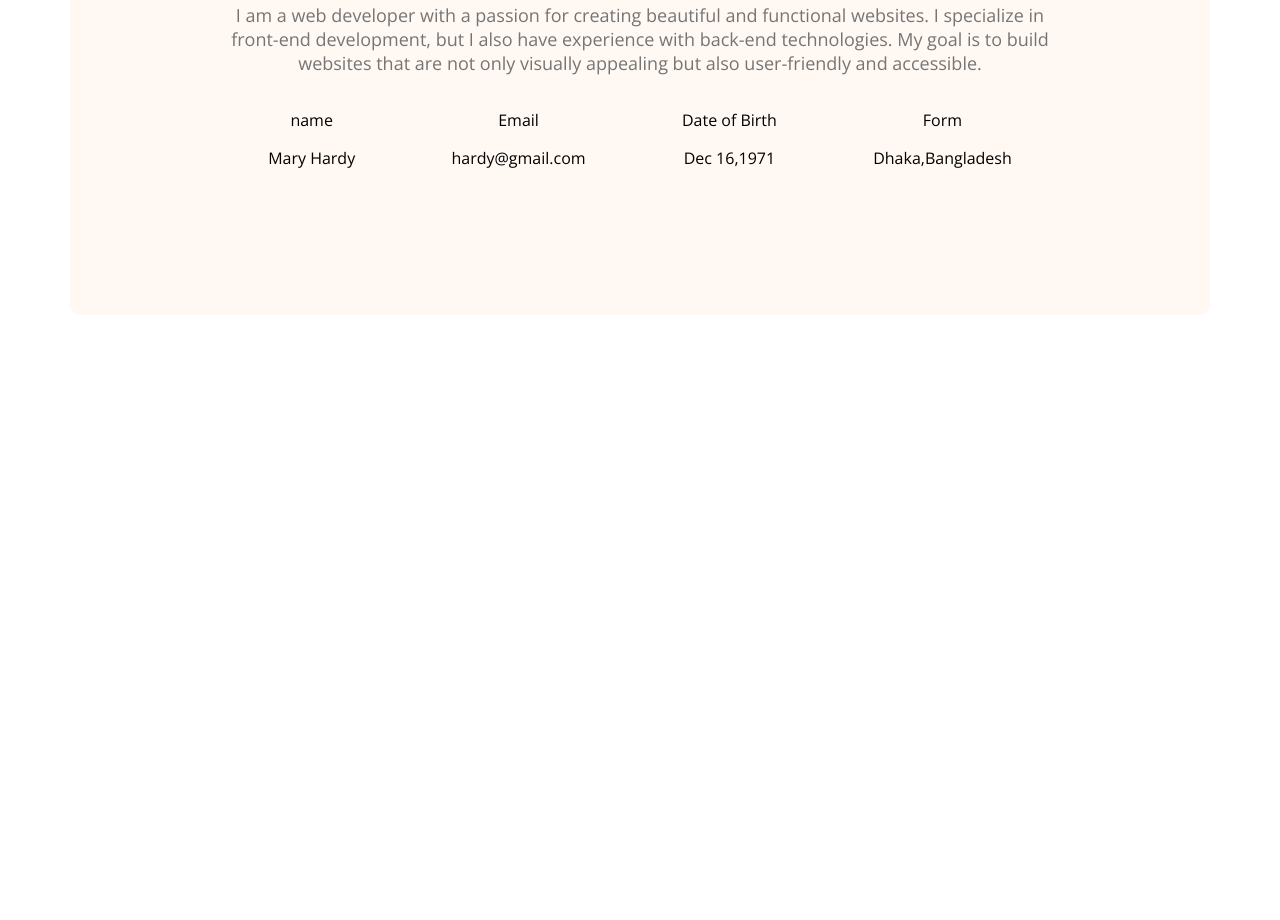
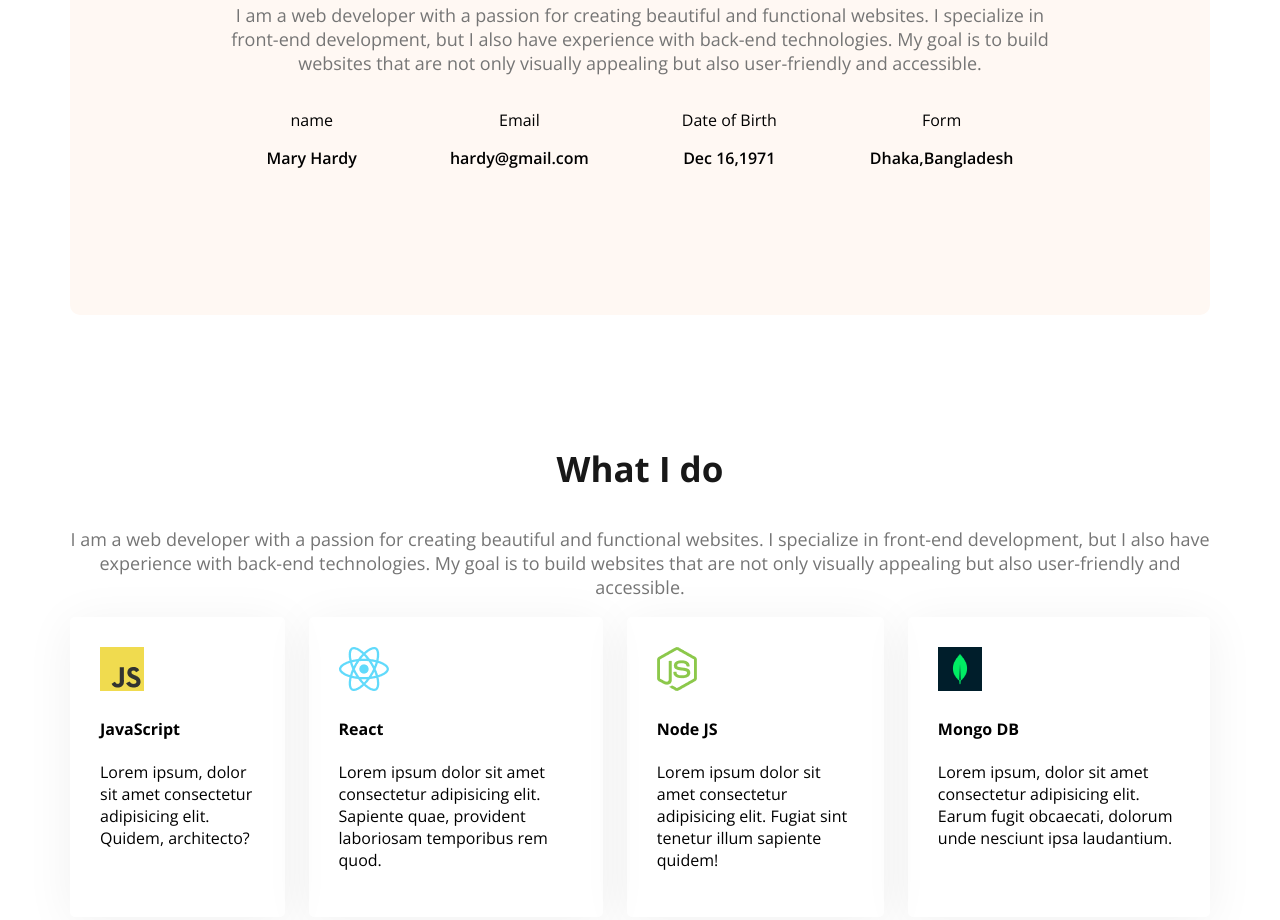
Before and after one commit to sameul-hasan/PortfolioM_5, a plain HTML site: page index.html in a window 1280 px wide. Shown: the part 1204-2124 px from the top of the page. Before the commit the page ends 1527 px from the top, so only its background shows below. Drawn offline with nearby package versions, Linux system fonts and the light colour scheme.

Commit message:
5.6 DOONE

```diff
--- a/Style/nav.css
+++ b/Style/nav.css
@@ -36,7 +36,9 @@
     font-size: 18px;
     color: #757575;
 }
-
+.text-center{
+    text-align: center;
+}
 
 /* Nav Style */
 nav{
@@ -100,19 +102,39 @@ nav li a{
 main{
     max-width: 1140px;
     margin: 0 auto;
+
+}
+main section{
+    margin-top: 130px;
+    margin-bottom: 130px;
 }
 /* About Style */
 .about{
     border-radius: 10px;
     padding: 130px 150px;
     text-align: center;
-    margin-top: 130px;
+
 }
 .about-items{
     display: flex;
     justify-content: space-around;
 }
 
-.about-description{
+.item-description{
     font-weight: 600;
+
+
+
 }
+
+/* Skills Section Style */
+.skills-container{
+    display: flex;
+    gap: 24px;
+
+}
+.skill{
+    padding: 30px;
+    box-shadow: 0px 6px 50px 0px rgba(0, 0, 0, 0.06);
+    border-radius: 5px;
+}
--- a/index.html
+++ b/index.html
@@ -55,6 +55,34 @@
                 </div>
             </div>
         </section>
+        <!-- What I do Section -->
+         <section class="skills">
+            <h3 class="section-title text-center">What I do</h3>
+            <p class="section-description text-center">I am a web developer with a passion for creating beautiful and functional websites. I specialize in front-end development, but I also have experience with back-end technologies. My goal is to build websites that are not only visually appealing but also user-friendly and accessible.</p>
+            <div class="skills-container">
+                <!-- .skill*4>img+h4.skill-title+p.skill-description -->
+                 <div class="skill">
+                    <img src="Asset/icon/js.png" alt="">
+                    <h4 class="skill-title">JavaScript</h4>
+                    <p class="skill-description">Lorem ipsum, dolor sit amet consectetur adipisicing elit. Quidem, architecto?</p>
+                 </div>
+                 <div class="skill">
+                    <img src="Asset/icon/react.png" alt="">
+                    <h4 class="skill-title">React</h4>
+                    <p class="skill-description">Lorem ipsum dolor sit amet consectetur adipisicing elit. Sapiente quae, provident laboriosam temporibus rem quod.</p>
+                 </div>
+                 <div class="skill">
+                    <img src="Asset/icon/nodejs.png" alt="">
+                    <h4 class="skill-title">Node JS</h4>
+                    <p class="skill-description">Lorem ipsum dolor sit amet consectetur adipisicing elit. Fugiat sint tenetur illum sapiente quidem!</p>
+                 </div>
+                 <div class="skill">
+                    <img src="Asset/icon/mongo.png" alt="">
+                    <h4 class="skill-title">Mongo DB</h4>
+                    <p class="skill-description">Lorem ipsum, dolor sit amet consectetur adipisicing elit. Earum fugit obcaecati, dolorum unde nesciunt ipsa laudantium.</p>
+                 </div>
+            </div>
+         </section>
     </main>
     <footer>
 
```
